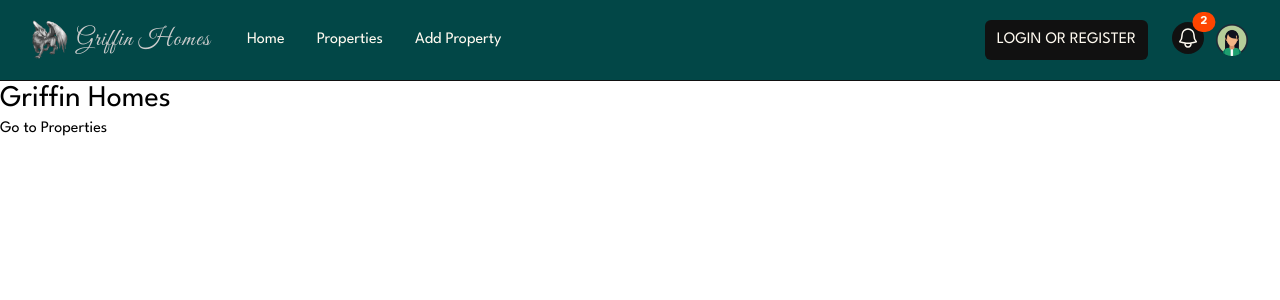
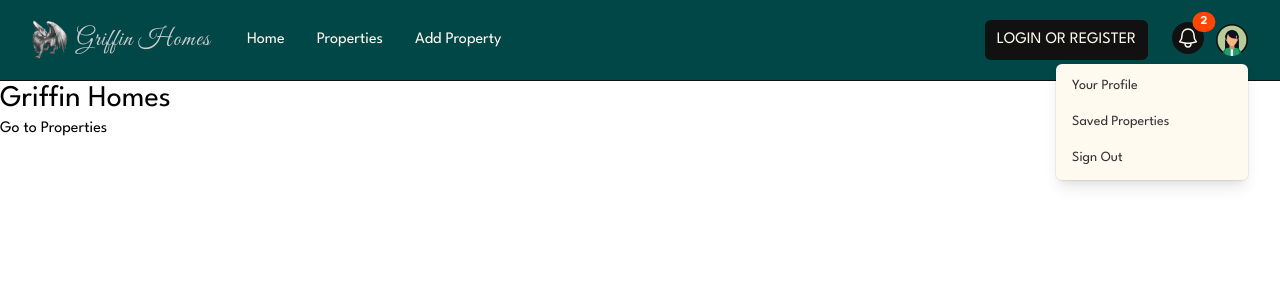
Before and after one commit to Nimira43/Griffin-Homes, a Next.js app: page / in a window 1280 px wide. Both pictures are taken after a click on the button "Open user menu". Shown: the top 300 px of the page. Built offline with nearby package versions, Linux system fonts and the light colour scheme.

Commit message:
Using useState to bring in Profile Menu

```diff
--- a/components/Navbar.jsx
+++ b/components/Navbar.jsx
@@ -7,6 +7,7 @@
 
 const Navbar = () => {
   const [isMobileMenuOpen, setIsMobileMenuOpen] = useState(false)
+  const [isProfileMenuOpen, setIsProfileMenuOpen] = useState(false)
 
   return (
     <nav className='bg-prime-dark border-b border-dark'>
@@ -114,10 +115,11 @@
               <div>
                 <button
                   type='button'
-                  className='relative flex rounded-full bg-gray-800 text-sm focus:outline-none'
+                  className='relative flex rounded-full bg-dark text-sm focus:outline-none'
                   id='user-menu-button'
                   aria-expanded='false'
                   aria-haspopup='true'
+                  onClick = { () => setIsProfileMenuOpen((prev) => !prev) }
                 >
                   <span className='absolute -inset-1.5'></span>
                   <span className='sr-only'>Open user menu</span>
@@ -128,9 +130,11 @@
                   />
                 </button>
               </div>
+              {
+                isProfileMenuOpen && (
                   <div
                     id='user-menu'
-                className='hidden absolute right-0 z-10 mt-2 w-48 origin-top-right rounded-md bg-light py-1 shadow-lg ring-1 ring-black ring-opacity-5 focus:outline-none'
+                    className='absolute right-0 z-10 mt-2 w-48 origin-top-right rounded-md bg-light py-1 shadow-lg ring-1 ring-black ring-opacity-5 focus:outline-none'
                     role='menu'
                     aria-orientation='vertical'
                     aria-labelledby='user-menu-button'
@@ -138,7 +142,7 @@
                   >
                     <Link
                       href='/profile'
-                  className='block px-4 py-2 text-sm text-grey-dark'
+                      className='block px-4 py-2 text-sm text-grey-dark hover:text-prime-medium'
                       role='menuitem'
                       tabIndex='-1'
                       id='user-menu-item-0'
@@ -147,7 +151,7 @@
                     </Link>
                     <Link
                       href='/properties/saved'
-                  className='block px-4 py-2 text-sm text-grey-dark'
+                      className='block px-4 py-2 text-sm text-grey-dark hover:text-prime-medium'
                       role='menuitem'
                       tabIndex='-1'
                       id='user-menu-item-2'
@@ -155,7 +159,7 @@
                       Saved Properties
                     </Link>
                     <button
-                  className='block px-4 py-2 text-sm text-grey-dark'
+                      className='block px-4 py-2 text-sm text-grey-dark hover:text-prime-medium'
                       role='menuitem'
                       tabIndex='-1'
                       id='user-menu-item-2'
@@ -163,6 +167,8 @@
                       Sign Out
                     </button>
                   </div>
+                )
+              }
             </div>
           </div>
         </div>
```
Lines whose indentation alone changed are shown as unchanged.
